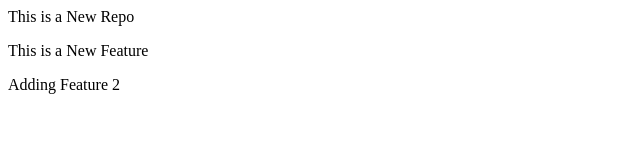
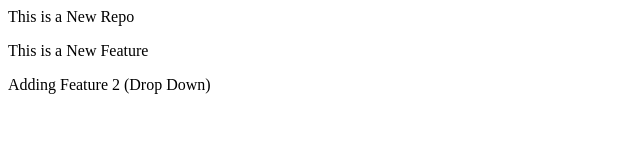
Before and after one commit to YousufRahman020/Local-Repo, a plain HTML site: page index.html in a window 1280 px wide. Shown: the whole page, without its empty margins (0-640 px from the left). Drawn offline with Linux system fonts and the light colour scheme.

Commit message:
Add Dropdown

```diff
--- a/index.html
+++ b/index.html
@@ -1,3 +1,3 @@
 <p> This is a New Repo </p>
 <p> This is a New Feature </p>
-<p> Adding Feature 2</p>
+<p> Adding Feature 2 (Drop Down)</p>
```
